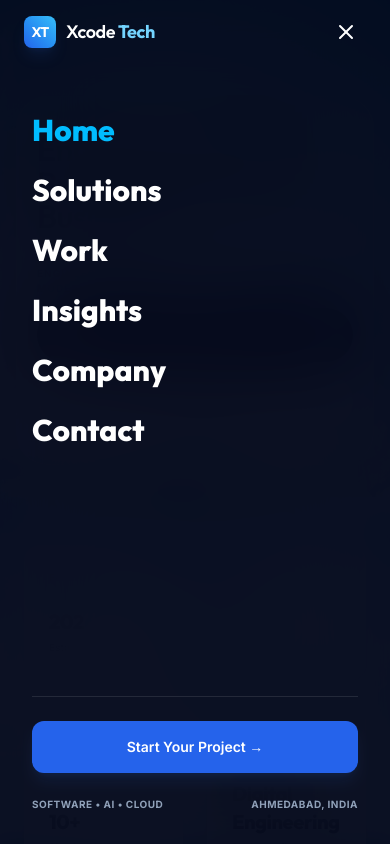
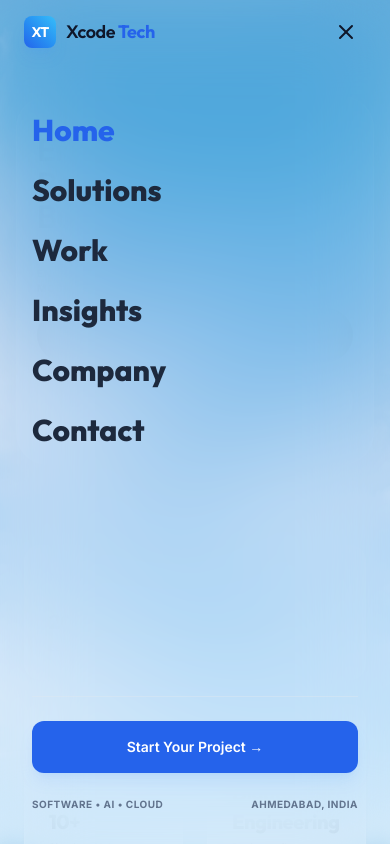
Before and after one commit to deeppatel26075/xcode-tech, a Next.js app: page / in a window 390 px wide. Both pictures are taken after a click on the button "Toggle menu". Shown: the top 844 px of the page. Built offline with nearby package versions, Linux system fonts and the light colour scheme.

Commit message:
Apply sliding blurred sky background image layer behind mobile menu

```diff
--- a/components/Navbar.tsx
+++ b/components/Navbar.tsx
@@ -79,10 +79,8 @@ export default function Navbar() {
             {/* Minimal XT Bracket Design */}
             <span className="font-display font-bold text-sm text-white tracking-tighter">XT</span>
           </div>
-          <span className={`font-display font-semibold text-lg tracking-tight transition-colors duration-300 ${
-            isOpen ? "text-white" : "text-dark"
-          }`}>
-            Xcode <span className={isOpen ? "text-sky-300 font-bold" : "text-primary font-bold"}>Tech</span>
+          <span className="font-display font-semibold text-lg text-dark tracking-tight">
+            Xcode <span className="text-primary font-bold">Tech</span>
           </span>
         </Link>
 
@@ -125,9 +123,7 @@ export default function Navbar() {
         {/* Mobile Menu Button */}
         <button
           onClick={() => setIsOpen(!isOpen)}
-          className={`lg:hidden p-2 transition-colors focus:outline-none relative z-50 ${
-            isOpen ? "text-white hover:text-sky-400" : "text-dark hover:text-primary"
-          }`}
+          className="lg:hidden p-2 text-dark hover:text-primary transition-colors focus:outline-none relative z-50"
           aria-label="Toggle menu"
         >
           {isOpen ? <X className="w-6 h-6" /> : <Menu className="w-6 h-6" />}
@@ -143,11 +139,23 @@ export default function Navbar() {
           animate={{ opacity: 1, y: 0 }}
           exit={{ opacity: 0, y: -20 }}
           transition={{ duration: 0.4, ease: [0.16, 1, 0.3, 1] }}
-          className="lg:hidden fixed inset-0 z-40 bg-slate-950/95 backdrop-blur-2xl flex flex-col justify-between p-8 pt-28"
+          className="lg:hidden fixed inset-0 z-40 flex flex-col justify-between p-8 pt-28 overflow-hidden"
         >
+          {/* Sliding blurred background image layer */}
+          <div className="absolute inset-0 -z-10 overflow-hidden">
+            {/* The actual background image copy */}
+            <motion.div
+              initial={{ y: "-10%", scale: 1.15 }}
+              animate={{ y: "0%", scale: 1.05 }}
+              exit={{ y: "-10%", scale: 1.15 }}
+              transition={{ duration: 0.4, ease: [0.16, 1, 0.3, 1] }}
+              className="absolute inset-0 bg-[url('/sky-bg.png')] bg-cover bg-center blur-2xl origin-top"
+            />
+            {/* White overlay to maintain readability and match glassmorphism */}
+            <div className="absolute inset-0 bg-white/30 backdrop-blur-2xl" />
+          </div>
           {/* Navigation links */}
           <div className="flex flex-col gap-8">
-
             <nav className="flex flex-col gap-6">
               {navLinks.map((link, idx) => {
                 const isActive = pathname === link.href || (link.href !== "/" && pathname.startsWith(link.href));
@@ -162,7 +170,7 @@ export default function Navbar() {
                       href={link.href}
                       onClick={() => setIsOpen(false)}
                       className={`text-3xl font-display font-extrabold transition-colors block ${
-                        isActive ? "text-sky-400" : "text-white hover:text-sky-400"
+                        isActive ? "text-primary" : "text-slate-800 hover:text-primary"
                       }`}
                     >
                       {link.label}
@@ -177,7 +185,7 @@ export default function Navbar() {
             initial={{ opacity: 0, y: 20 }}
             animate={{ opacity: 1, y: 0 }}
             transition={{ delay: 0.35 }}
-            className="flex flex-col gap-6 border-t border-white/10 pt-6"
+            className="flex flex-col gap-6 border-t border-slate-200/40 pt-6"
           >
             <Link
               href="/contact"
@@ -186,7 +194,7 @@ export default function Navbar() {
             >
               Start Your Project &rarr;
             </Link>
-            <div className="flex justify-between text-[10px] font-bold text-slate-400 uppercase tracking-wider">
+            <div className="flex justify-between text-[10px] font-bold text-slate-500 uppercase tracking-wider">
               <span>Software • AI • Cloud</span>
               <span>Ahmedabad, India</span>
             </div>
```
